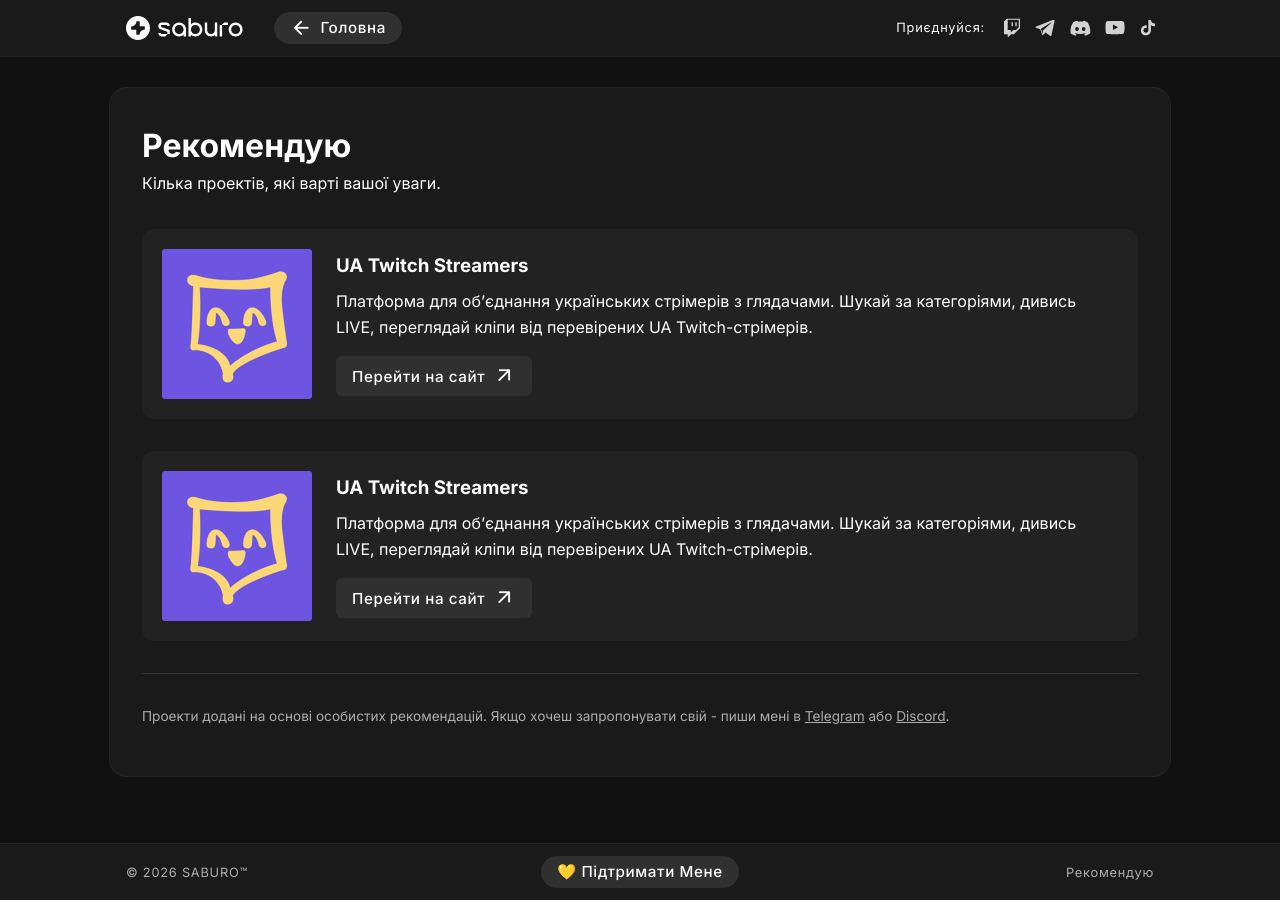
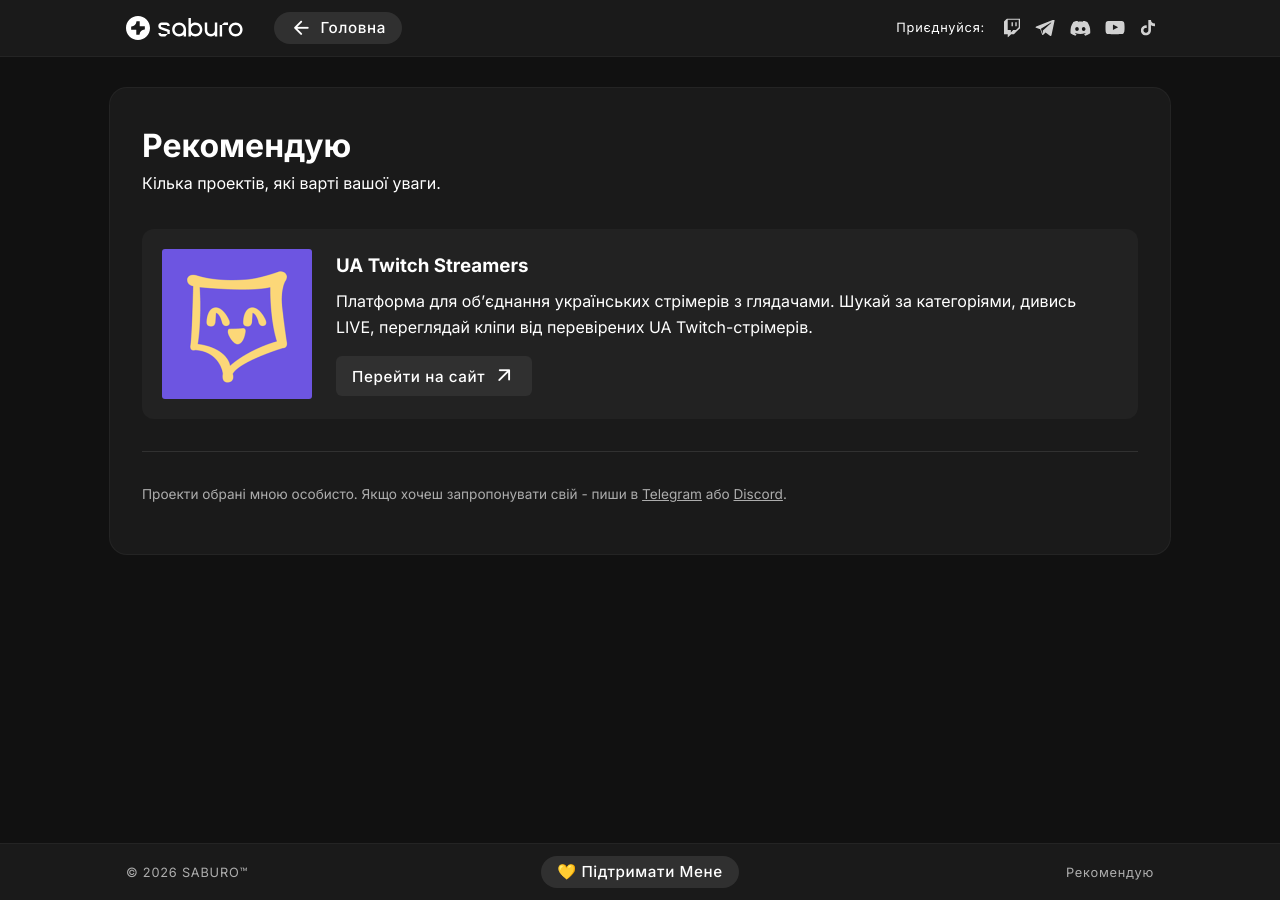
Before and after one commit to iamsaburo/iamsaburo.github.io, a Jekyll site: the page built from _blocks/2026-06-02-rekomenduyu.md, in a window 1280 px wide. Built offline with Jekyll 4.4.1, drawn with Linux system fonts in a browser that asks for light colours.

Commit message:
Update _blocks/2026-06-02-rekomenduyu.md (via Pages CMS)

```diff
--- a/_blocks/2026-06-02-rekomenduyu.md
+++ b/_blocks/2026-06-02-rekomenduyu.md
@@ -24,20 +24,7 @@ embed_max_width: 500px
     <div style="flex: 1; min-width: 200px;">
       <h3 style="margin: 0 0 0.5rem 0; font-weight: 700;">UA Twitch Streamers</h3>
       <p style="margin: 0 0 1rem 0;">Платформа для обʼєднання українських стрімерів з глядачами. Шукай за категоріями, дивись LIVE, переглядай кліпи від перевірених UA Twitch-стрімерів.</p>
-      <a class="btn-saburo" data-visual="pill" data-icon-position="after" data-icon-visual="arrow_outward" href="https://uatwitch.tv" target="_blank" rel="noopener noreferrer" style="--btn-w:auto; --btn-h:40px; --radius:6px;">
-        <span class="btn-label">Перейти на сайт</span>
-        <span class="material-icons-round btn-icon-visual">arrow_outward</span>
-      </a>
-    </div>
-  </div>
-
-  <!--  UA Twitch Streamers -->
-  <div style="display: flex; flex-wrap: wrap; align-items: center; gap: 1.5rem; background: var(--sur2); border-radius: 12px; padding: 1.25rem; width: 100%;">
-    <img src="https://raw.githubusercontent.com/iamsaburo/iamsaburo.github.io/refs/heads/main/webp/rec_ua-twitch.webp" alt="UA Twitch Streamers" style="width: 150px; height: 150px; object-fit: cover; border-radius: 3px;">
-    <div style="flex: 1; min-width: 200px;">
-      <h3 style="margin: 0 0 0.5rem 0; font-weight: 700;">UA Twitch Streamers</h3>
-      <p style="margin: 0 0 1rem 0;">Платформа для обʼєднання українських стрімерів з глядачами. Шукай за категоріями, дивись LIVE, переглядай кліпи від перевірених UA Twitch-стрімерів.</p>
-      <a class="btn-saburo" data-visual="pill" data-icon-position="after" data-icon-visual="arrow_outward" href="https://uatwitch.tv" target="_blank" rel="noopener noreferrer" style="--btn-w:auto; --btn-h:40px; --radius:6px;">
+      <a class="btn-saburo" data-visual="pill" data-icon-position="after" data-icon-visual="arrow_outward" href="https://uatwitch.online/" target="_blank" rel="noopener noreferrer" style="--btn-w:auto; --btn-h:40px; --radius:6px;">
         <span class="btn-label">Перейти на сайт</span>
         <span class="material-icons-round btn-icon-visual">arrow_outward</span>
       </a>
@@ -46,8 +33,10 @@ embed_max_width: 500px
 
 
 
+
+
 </div>
 
 <hr style="margin: 2rem 0;">
 
-<p style="color: var(--muted); font-size: 0.85rem;">Проекти додані на основі особистих рекомендацій. Якщо хочеш запропонувати свій - пиши мені в <a href="https://t.me/saburo_ua" style="color: inherit; text-decoration: underline;">Telegram</a> або <a href="https://discord.com/users/489233154524315659" style="color: inherit; text-decoration: underline;">Discord</a>.</p>
+<p style="color: var(--muted); font-size: 0.85rem;">Проекти обрані мною особисто. Якщо хочеш запропонувати свій - пиши в <a href="https://t.me/saburo_tg" style="color: inherit; text-decoration: underline;">Telegram</a> або <a href="https://discord.com/users/489233154524315659" style="color: inherit; text-decoration: underline;">Discord</a>.</p>
```
